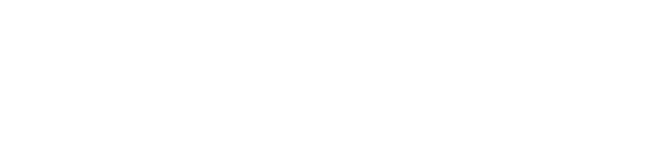
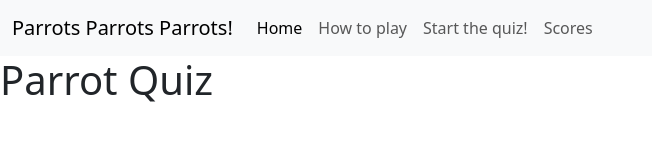
Before and after one commit to lrchnnng/parrot-quiz, a plain HTML site: page index.html in a window 1280 px wide. Shown: the whole page, without its empty margins (0-652 px from the left). Drawn offline with nearby package versions, Linux system fonts and the light colour scheme.

```diff
--- a/index.html
+++ b/index.html
@@ -4,9 +4,41 @@
     <meta charset="UTF-8">
     <meta name="viewport" content="width=device-width, initial-scale=1.0">
     <link rel="stylesheet" href="assets/css/style.css">
+    <link href="https://cdn.jsdelivr.net/npm/bootstrap@5.3.2/dist/css/bootstrap.min.css" rel="stylesheet" integrity="sha384-T3c6CoIi6uLrA9TneNEoa7RxnatzjcDSCmG1MXxSR1GAsXEV/Dwwykc2MPK8M2HN" crossorigin="anonymous">
     <title>Parrot Quiz</title>
 </head>
 <body>
-    <script type="text/javascript" src="assets/js/quiz.js"></script>
+    <!-- Beginning of nav bar -->
+    <nav class="navbar navbar-expand-lg bg-body-tertiary">
+        <div class="container-fluid">
+          <a class="navbar-brand" href="index.html">Parrots Parrots Parrots!</a>
+          <button class="navbar-toggler" type="button" data-bs-toggle="collapse" data-bs-target="#navbarNav" aria-controls="navbarNav" aria-expanded="false" aria-label="Toggle navigation">
+            <span class="navbar-toggler-icon"></span>
+          </button>
+          <div class="collapse navbar-collapse" id="navbarNav">
+            <ul class="navbar-nav">
+              <li class="nav-item">
+                <a class="nav-link active" aria-current="page" href="index.html">Home</a>
+              </li>
+              <li class="nav-item">
+                <a class="nav-link" href="how-to.html">How to play</a>
+              </li>
+              <li class="nav-item">
+                <a class="nav-link" href="quiz.html">Start the quiz!</a>
+              </li>
+              <li class="nav-item">
+                <a class="nav-link" href="scores.html">Scores</a>
+              </li>
+            </ul>
+          </div>
+        </div>
+      </nav>
+    <!--- End of nav bar -->
+
+    <h1>Parrot Quiz</h1>
+
+
+    <script src="https://cdn.jsdelivr.net/npm/bootstrap@5.3.2/dist/js/bootstrap.bundle.min.js" integrity="sha384-C6RzsynM9kWDrMNeT87bh95OGNyZPhcTNXj1NW7RuBCsyN/o0jlpcV8Qyq46cDfL" crossorigin="anonymous"></script>
+    <script src="assets/js/quiz.js"></script>
 </body>
 </html>
```
Also changed, not shown: README.md (added), assets/images/index-wireframe.png (added), how-to.html (added), quiz.html (added), scores.html (added), 1 other file.
